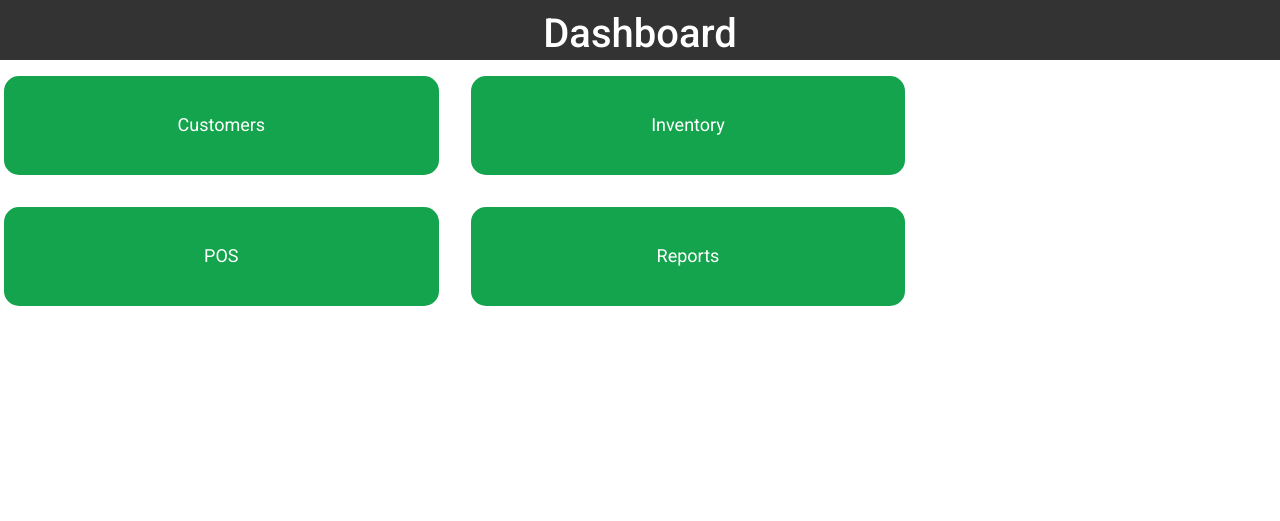
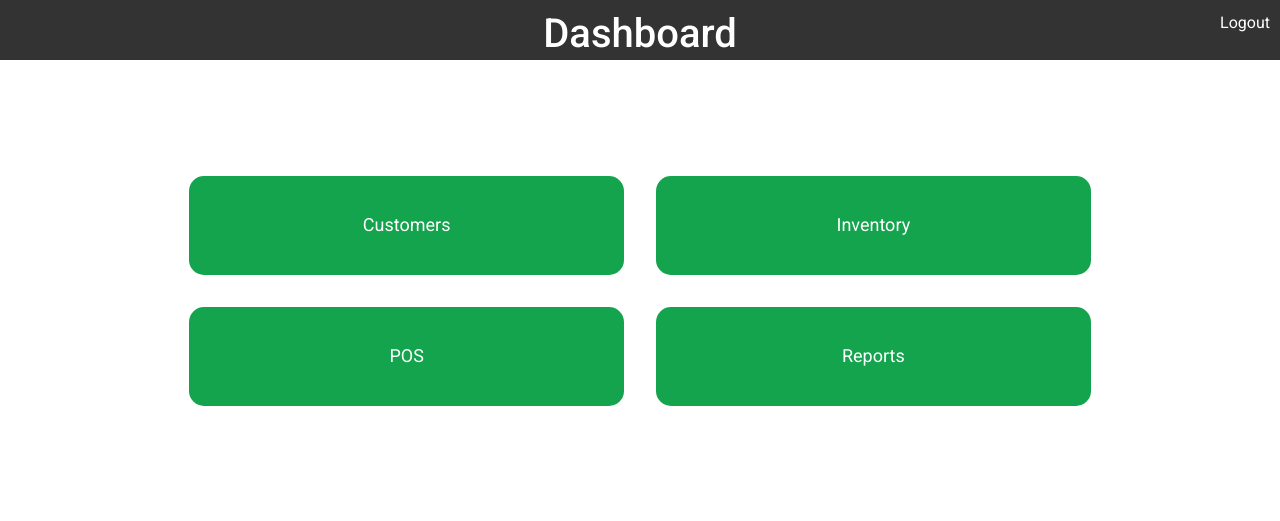
Before and after one commit to kofigator/dm-app, a PHP site: page /dashboard.php in a window 1280 px wide. Shown: the top 521 px of the page. Run offline with PHP 8.4, Linux system fonts and the light colour scheme; some libraries are stand-ins or nearby versions.

Commit message:
added a logout button and also centered the dashboard page.

```diff
--- a/dashboard.php
+++ b/dashboard.php
@@ -31,6 +31,12 @@
             font-size: 18px;
             color: #fff;
         }
+
+        .row {
+            display: flex;
+            justify-content: center;
+            padding: 100px 0px;
+        }
     </style>
 </head>
 
@@ -38,6 +44,9 @@
 
     <header style="position: relative !important; width: 100% !important; height: 60px !important;">
         <h1>Dashboard</h1>
+        <a href="logout.php" style="position: absolute; top: 10px; right: 10px; color: #fff; text-decoration: none;">
+            Logout
+        </a>
     </header>
 
     <div style="position: relative !important; margin-top: 0px !important">
```
Also changed, not shown: logout.php (added, +7 -0 lines).
